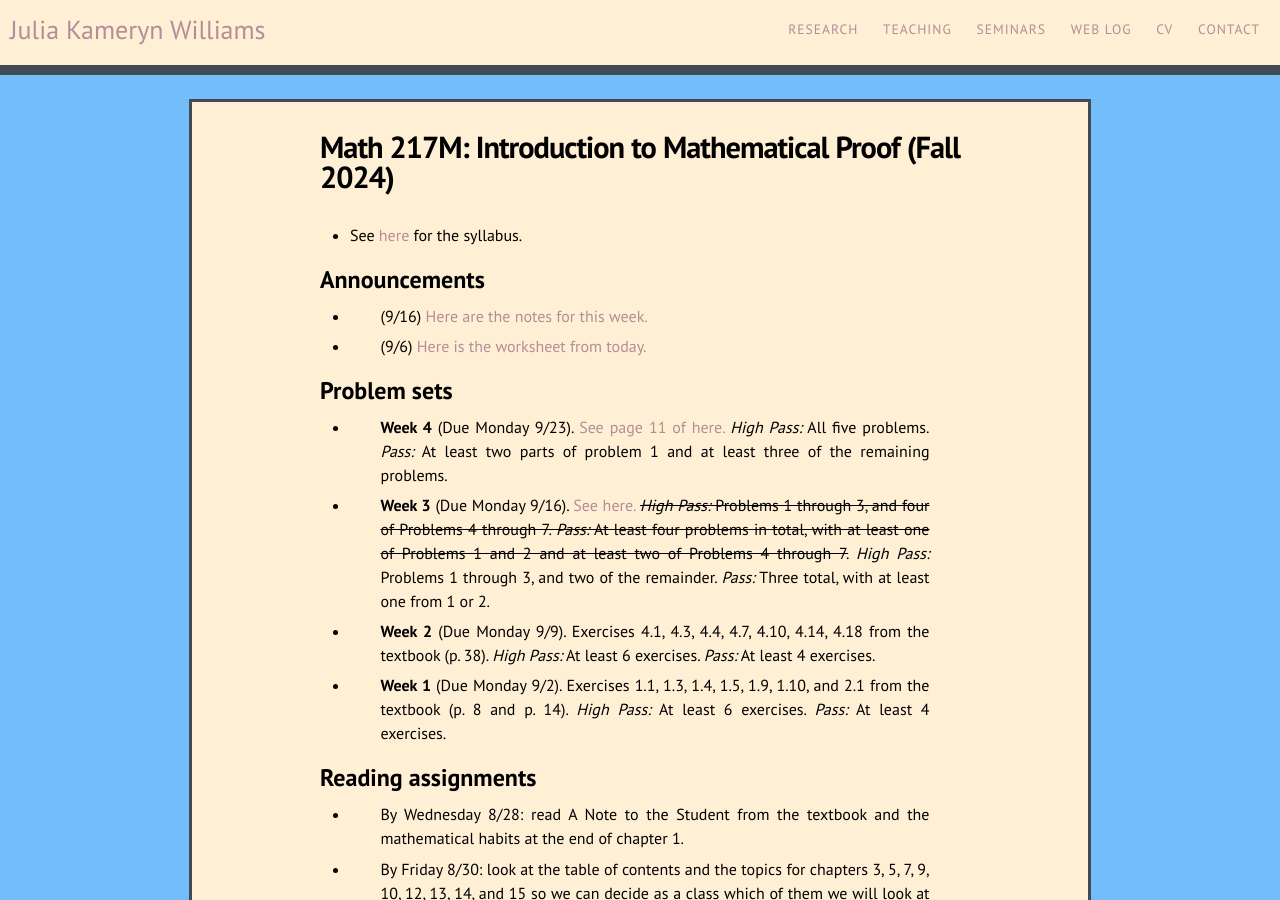
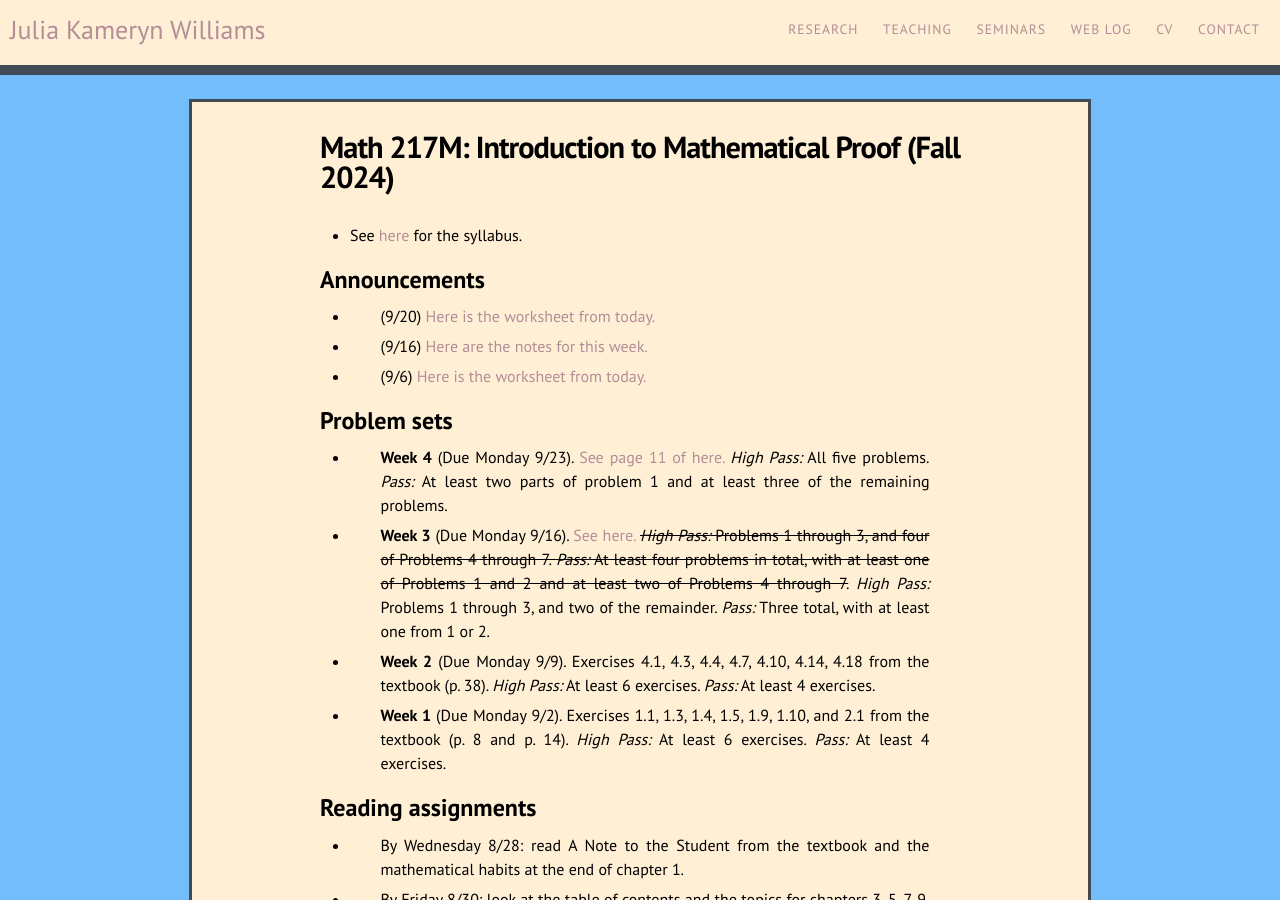
Before and after one commit to kamerynjw/kamerynjw.github.io, a Jekyll site: the page built from teaching/2024/math217m.md, in a window 1280 px wide and 900 px high. Built offline with Jekyll 4.4.1, drawn with Linux system fonts in a browser that asks for light colours; nearby versions of some CDN libraries.

Commit message:
added friday's work sheet for proofs

```diff
--- a/teaching/2024/math217m.md
+++ b/teaching/2024/math217m.md
@@ -9,6 +9,8 @@ permalink: /teaching/2024/math217m/
 
 Announcements
 -------------
+
+* (9/20) [Here is the worksheet from today.]({{ page.url }}translation.pdf)
 
 * (9/16) [Here are the notes for this week.]({{ page.url }}logic.pdf)
 
```
Also changed, not shown: 1 other file.
